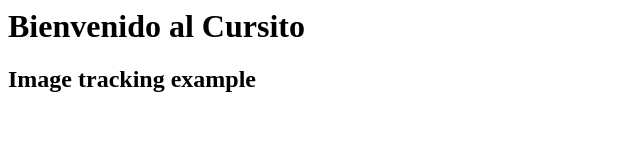
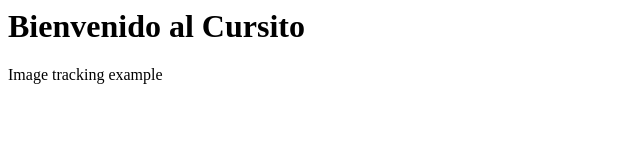
Before and after one commit to naomitorres/cursito_ar, a plain HTML site: page index.html in a window 1280 px wide. Shown: the whole page, without its empty margins (0-640 px from the left). Drawn offline with Linux system fonts and the light colour scheme.

Commit message:
Update index.html

```diff
--- a/index.html
+++ b/index.html
@@ -4,6 +4,6 @@
   </head>
   <body>
     <h1>Bienvenido al Cursito </h1>
-    <h2><a ref="./image-tracking-example/index.html">Image tracking example</a></h2>
+    <a ref="./image-tracking-example/index.html">Image tracking example</a>
       </body>
 </html>
```
